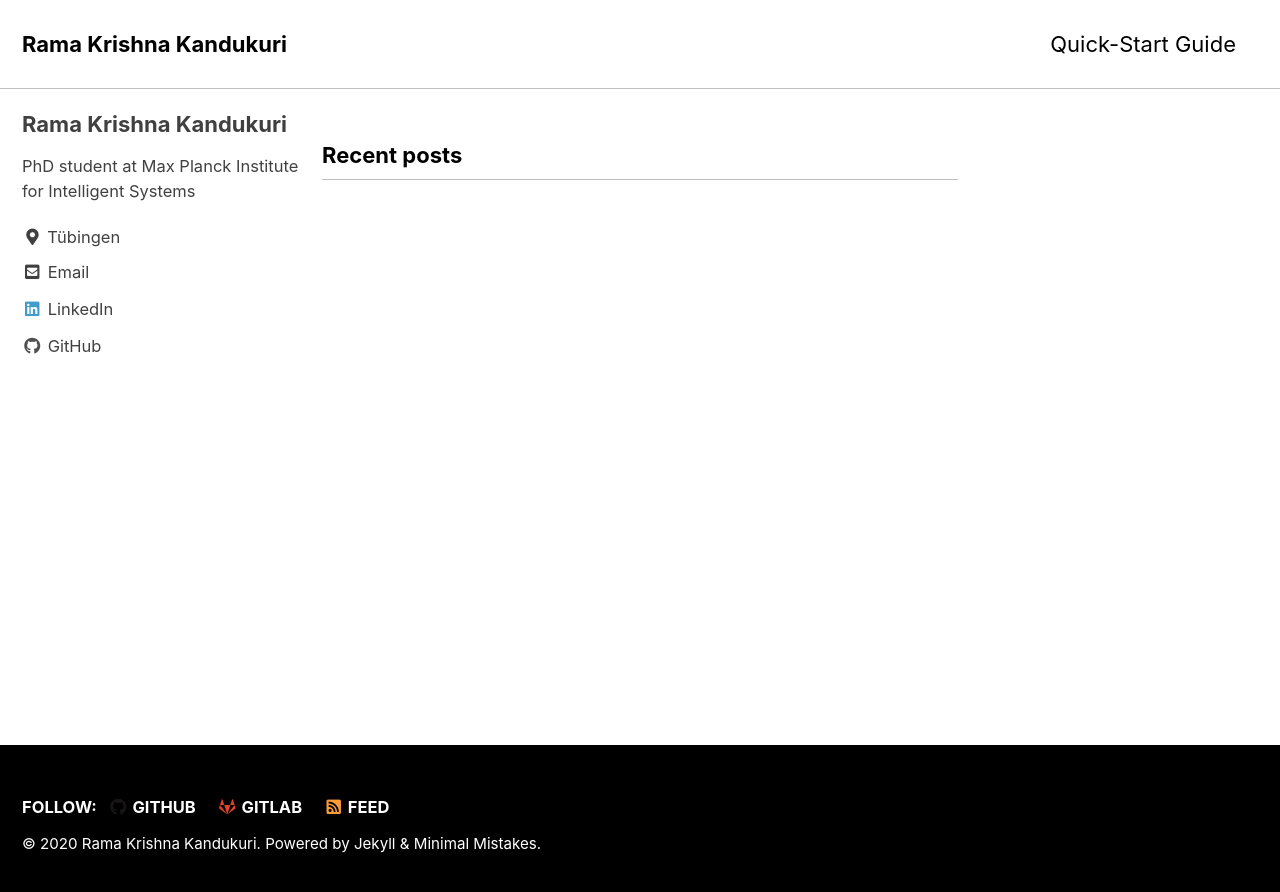
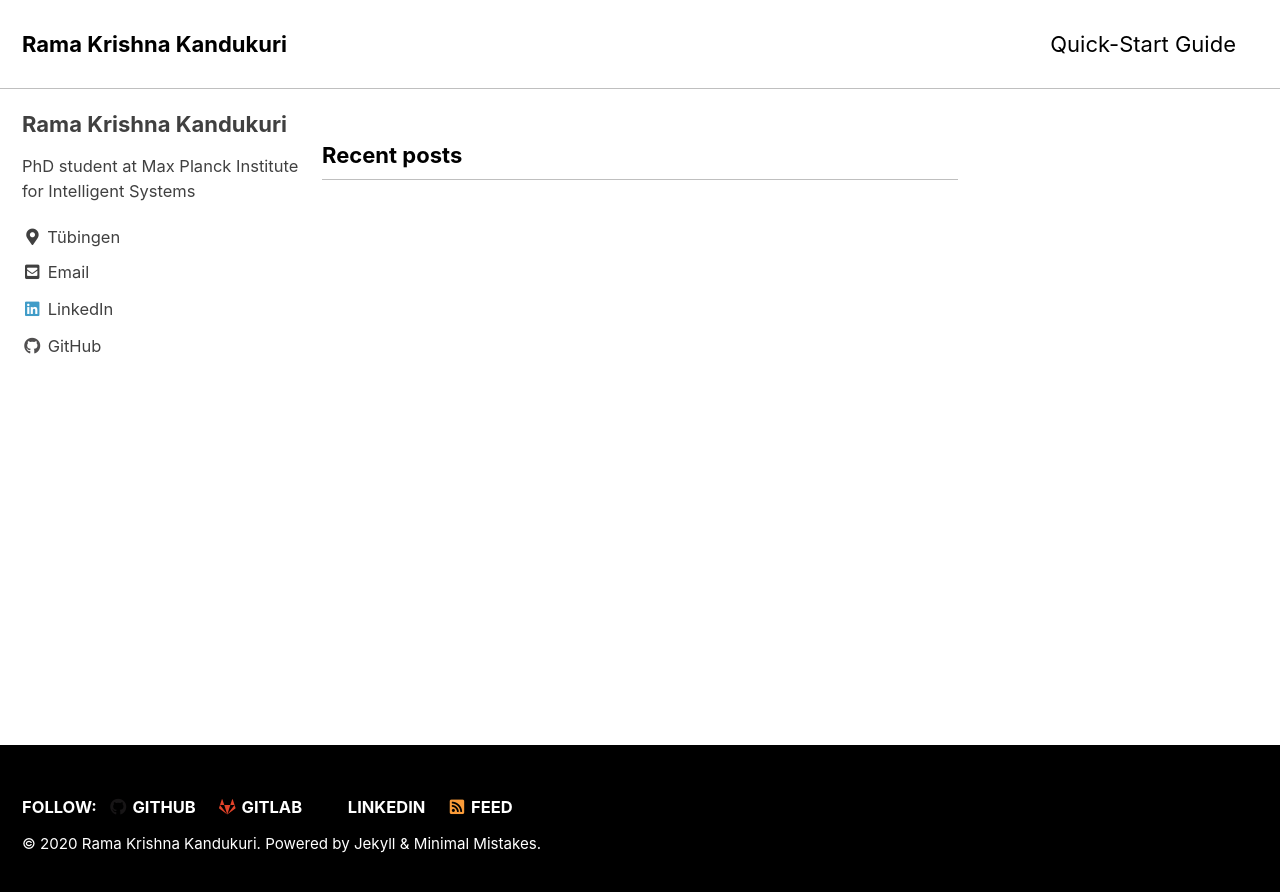
Before and after one commit to prasadkrkp/prasadkrkp.github.io, a Jekyll site: the page built from index.html, in a window 1280 px wide. Shown: the top 892 px of the page. Built offline with Jekyll 4.4.1, drawn with Linux system fonts in a browser that asks for light colours; cached includes are drawn as plain includes; the list of posts is cut into pages by our own code.

Commit message:
minimal theme add author

```diff
--- a/_config.yml
+++ b/_config.yml
@@ -135,6 +135,9 @@ footer:
     - label: "GitLab"
       icon: "fab fa-fw fa-gitlab"
       url: "https://gitlab.tuebingen.mpg.de/rkandukuri"
+    - label: "Linkedin"
+      icon: "fab fa-fw fa-linked-in"
+      url: "https://www.linkedin.com/in/krkprasad/"
     - label: "Bitbucket"
       icon: "fab fa-fw fa-bitbucket"
       # url:
```
